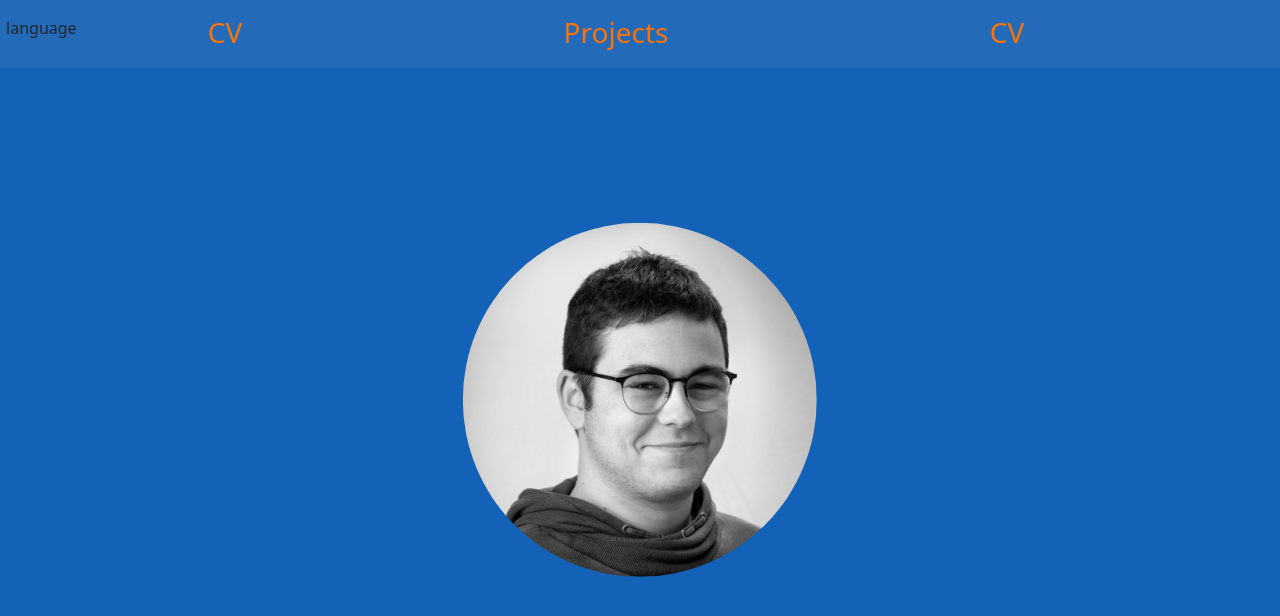
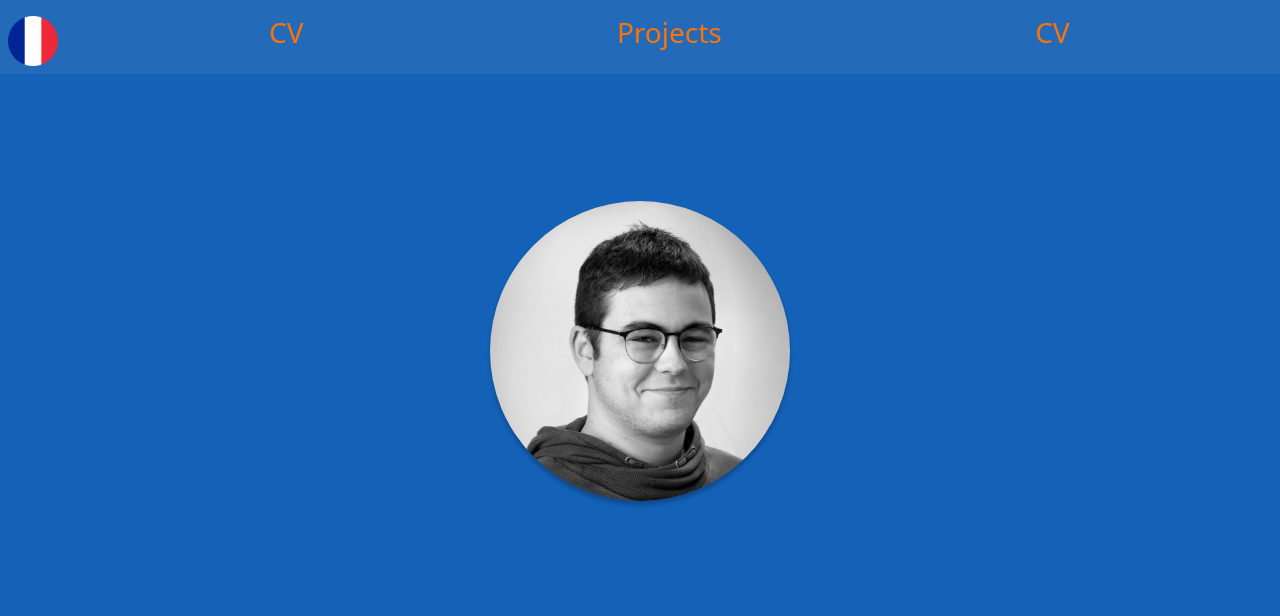
Before and after one commit to KilianVuillaume/KilianVuillaume.github.io, a plain HTML site: page index.html in a window 1280 px wide. Drawn offline with nearby package versions, Linux system fonts and the light colour scheme.

Commit message:
Ajout de ressources

```diff
--- a/index.html
+++ b/index.html
@@ -16,21 +16,22 @@
     <body class="bg-plt-main-color">
 
     <header class="bg-plt-main-color-2 pt-3 row">
-        <div class=" container row">
+        <div class=" container row d-flex">
 
-                <div class="col-md-1 text-center">
-                    language
-                </div>
-                <div class="row col-md-10 d-flex justify-content-between">
-                    <div class="col-md-3 navbar-button pb-2">
+            <div class="col-md-1" style=>
+                <img id="flagLangue" src="./res/images/frenchFlag.png" class="ms-2 mb-2" alt="">
+            </div>
+
+                <div class="row col-md-11 d-flex justify-content-between">
+                    <div class="navbar-button pb-2" style="width: calc(100%/3);">
                         <h3 class="text-center plt-text-color">CV</h3>
                         <div class="navbar-bar"></div>
                     </div>
-                    <div class="col-md-3 navbar-button pb-2">
+                    <div class="navbar-button pb-2" style="width: calc(100%/3);">
                         <h3 class="text-center plt-text-color">Projects</h3>
                         <div class="navbar-bar"></div>
                     </div>
-                    <div class="col-md-3 navbar-button pb-2 align-content-center">
+                    <div class="navbar-button pb-2 " style="width: calc(100%/3);">
                         <h3 class="text-center plt-text-color">CV</h3>
                         <div class="navbar-bar"></div>
                     </div>
@@ -39,7 +40,7 @@
         </div>
     </header>
 
-    <img src="./res/images/kilian2.jpg" alt="" class="position-absolute top-50 start-50 translate-middle" style="zoom:20%; border-radius: 1000px; box-shadow: #00ff04">
+    <img id="maphoto" src="./res/images/kilian2.jpg" alt="">
 
     </body>
 
--- a/res/css/style.css
+++ b/res/css/style.css
@@ -29,3 +29,23 @@
 {
     clip-path: inset(0% 30% 0% 30%);
 }
+
+#maphoto
+{
+    position: absolute;
+    width: 300px;
+    height: 300px;
+    left: calc(50% - 300px/2);
+    top: calc(50% - 300px/2 - 49px);
+    box-shadow: 0px 4px 4px rgba(0, 0, 0, 0.25);
+    zoom:100%;
+    border-radius: 1000px;
+}
+
+#flagLangue
+{
+    width: 50px;
+    height: 50px;
+    padding: 0;
+    cursor: pointer;
+}
```
Also changed, not shown: res/images/frenchFlag.png (added), res/images/ukFlag.png (added).
